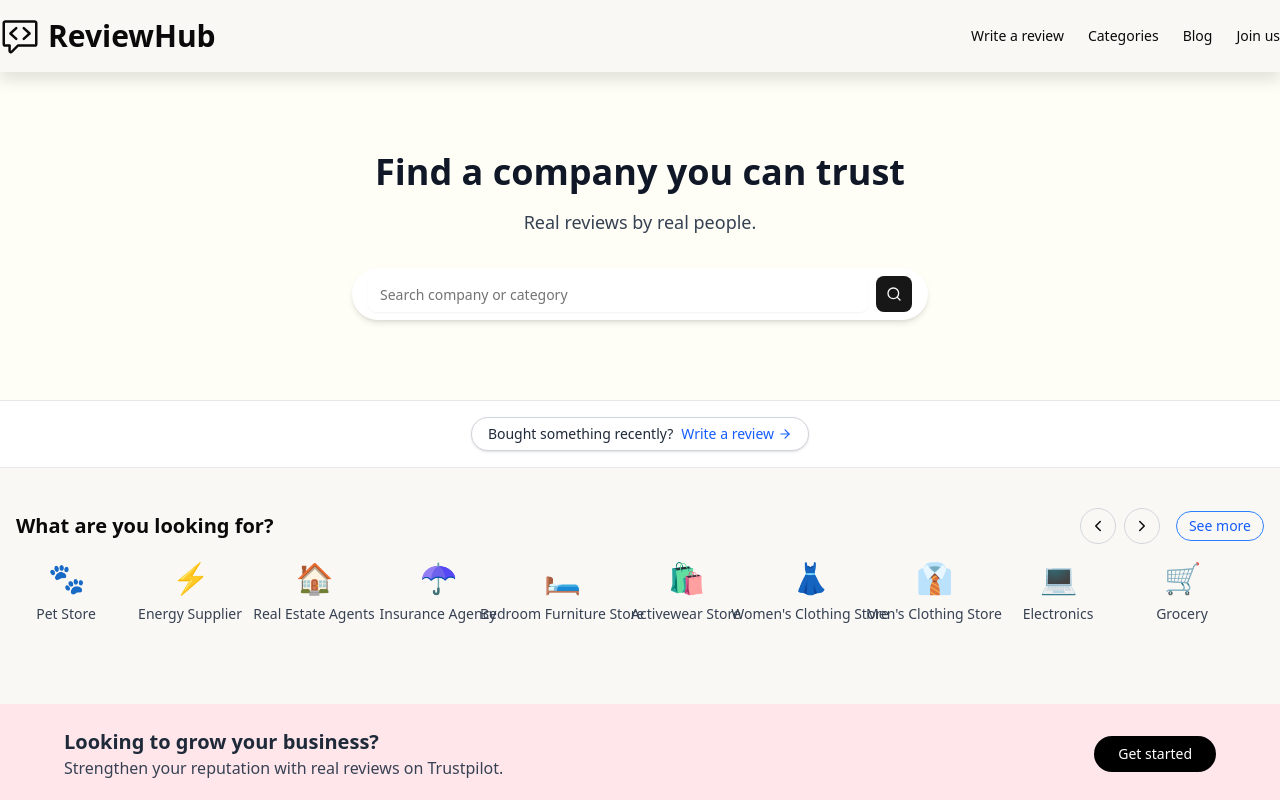
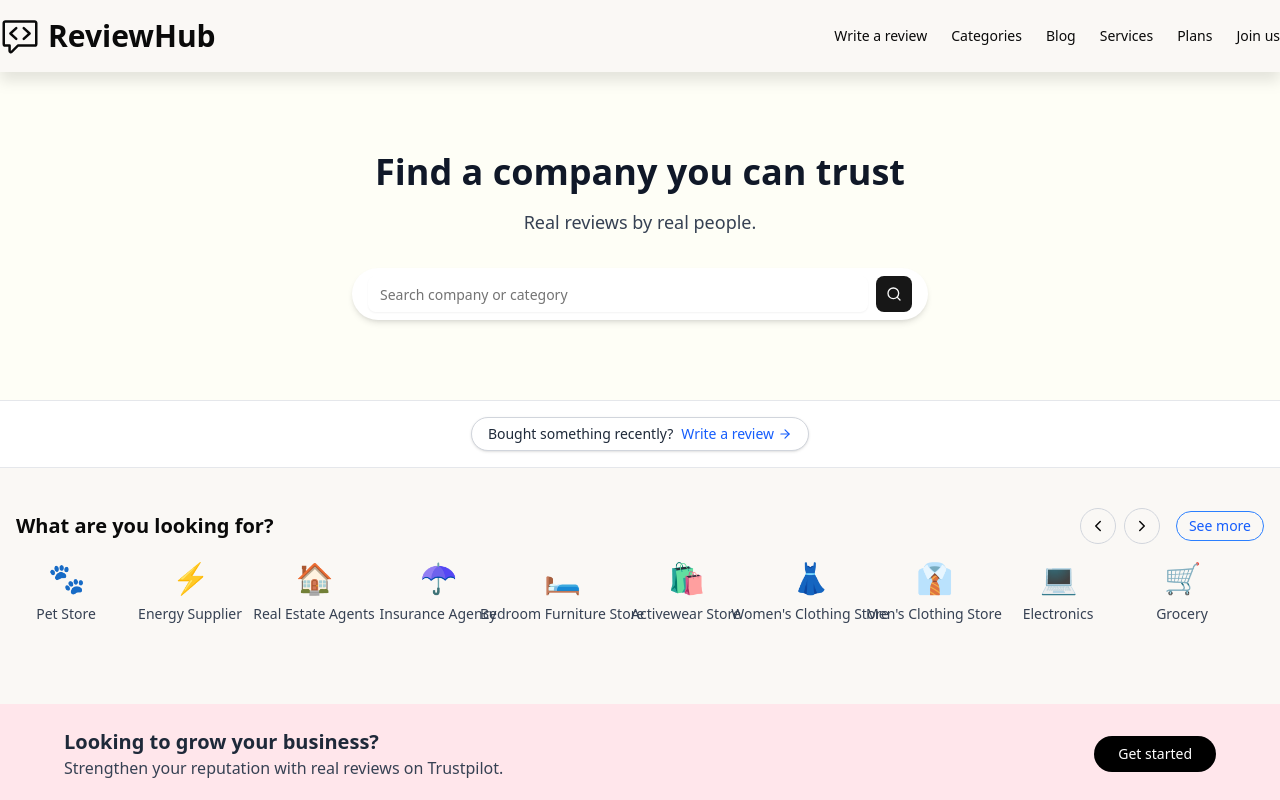
Before and after one commit to md-maruf-billa/Assignment-9-client, a Next.js app: page / in a window 1280 px wide. Shown: the top 800 px of the page. Built offline with nearby package versions, Linux system fonts and the light colour scheme; no server answers.

Commit message:
Added: added services and plans page

```diff
--- a/package.json
+++ b/package.json
@@ -9,7 +9,6 @@
     "lint": "next lint"
   },
   "dependencies": {
-    "framer-motion": "^12.9.2",
     "@radix-ui/react-slot": "^1.2.0",
     "class-variance-authority": "^0.7.1",
     "clsx": "^2.1.1",
--- a/src/components/shared/Navbar.tsx
+++ b/src/components/shared/Navbar.tsx
@@ -60,6 +60,8 @@ const Navbar = () => {
           <a href="#" className="hover:underline">
             Blog
           </a>
+          <Link href="/services">Services</Link>
+          <Link href="/plans">Plans</Link>
           <Link href="/login">Join us</Link>
         </div>
       </div>
```
